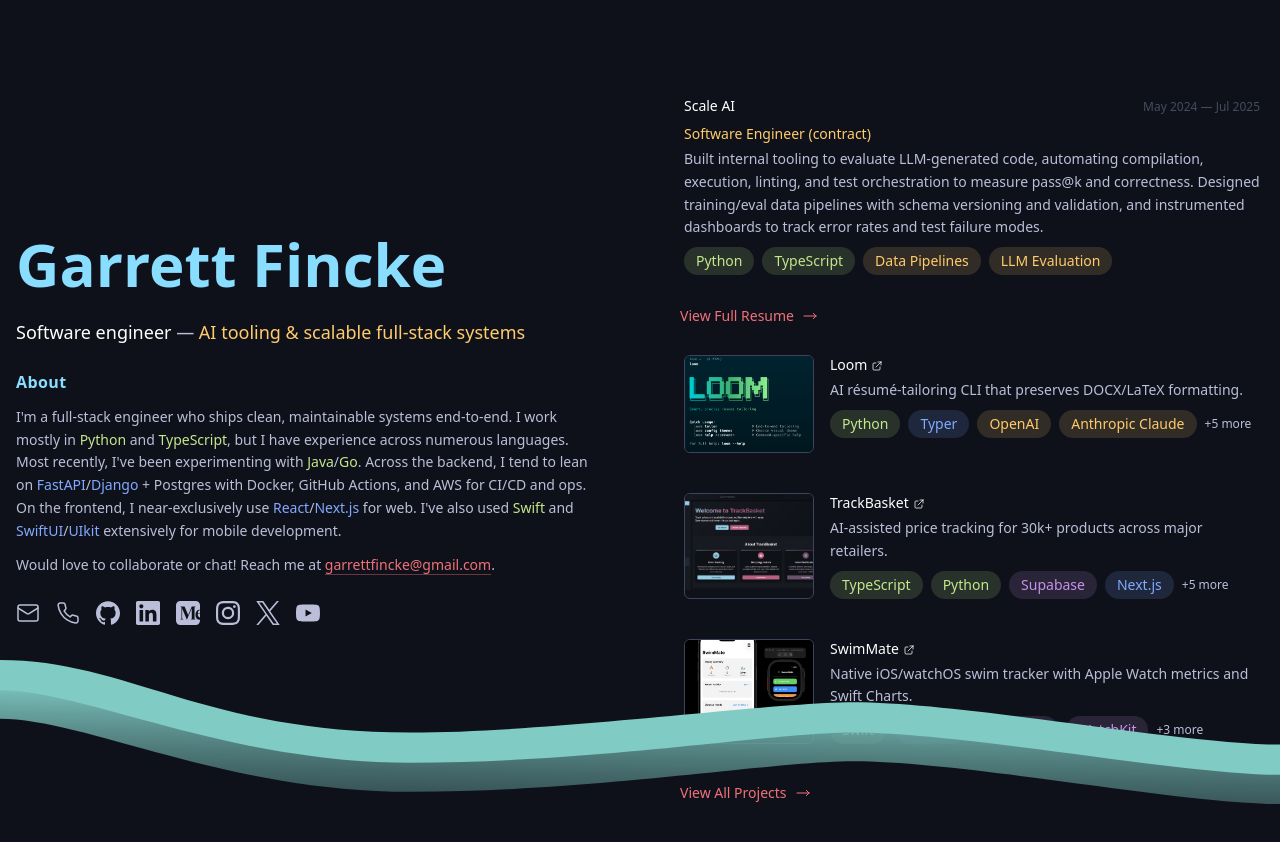
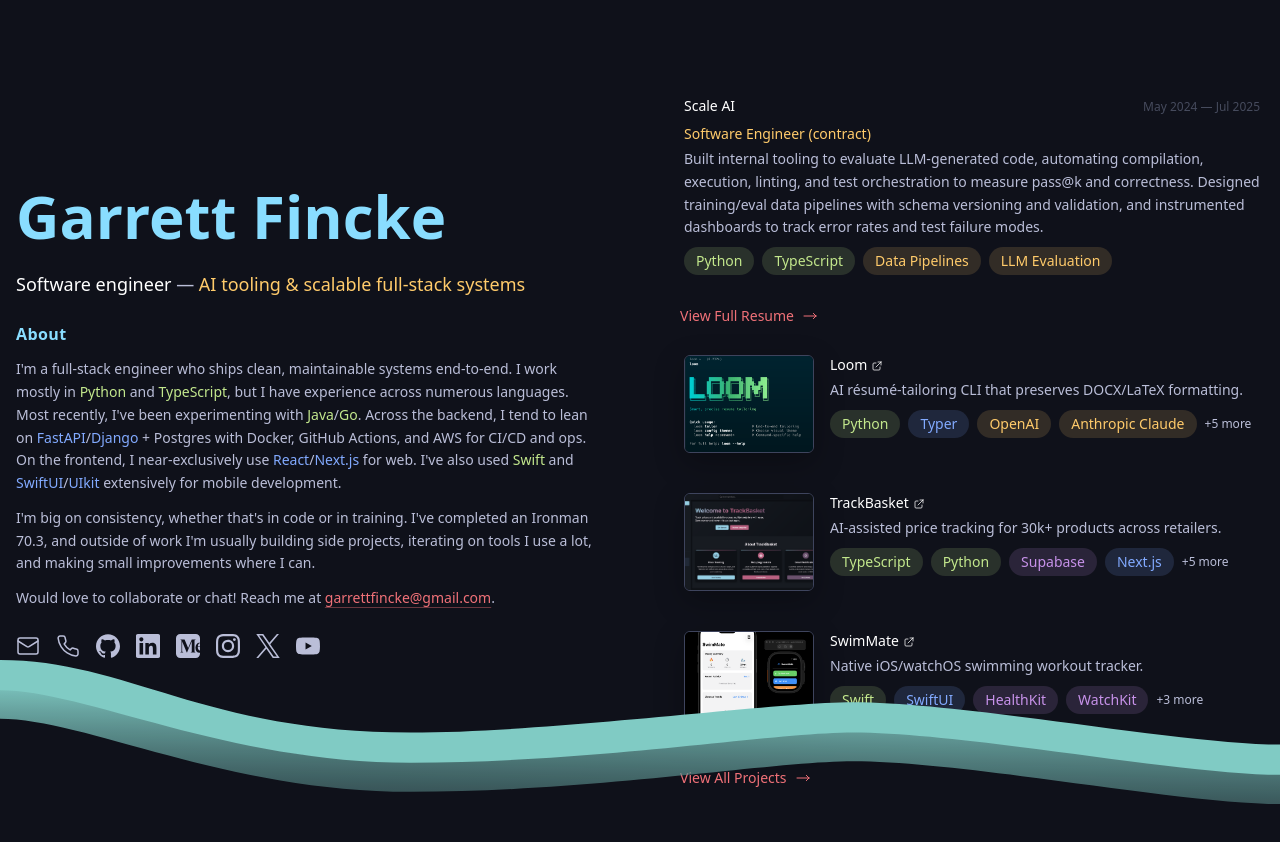
Before and after one commit to ggfincke/fincke.dev-v2, a React (Vite) app: page / in a window 1280 px wide. Shown: the top 842 px of the page. Built offline with nearby package versions, Linux system fonts and the light colour scheme.

Commit message:
added better usage of full screen for larger displays (4k monitor)

```diff
--- a/src/sections/experience/components/JobHistory.tsx
+++ b/src/sections/experience/components/JobHistory.tsx
@@ -3,16 +3,22 @@
 
 import { WORK_EXPERIENCE } from '../content/experienceTimeline';
 import { JobCard } from './JobCard';
+import { useMediaQuery } from '~/shared/hooks/useMediaQuery';
 
 // job history component
 export function JobHistory() {
+  const showExpandedExperience = useMediaQuery('(min-width: 1920px)');
+  const visibleJobs = WORK_EXPERIENCE.filter(job =>
+    job.visibility === 'wide' ? showExpandedExperience : true
+  );
+
   return (
     <section
-      className="animate-slide-in-right space-y-6 opacity-0 lg"
+      className="animate-slide-in-right space-y-6 opacity-0"
       style={{ animationDelay: '0.2s' }}
     >
       <ol className="space-y-6 sm:space-y-8 group/list">
-        {WORK_EXPERIENCE.map((job, index) => (
+        {visibleJobs.map((job, index) => (
           <li
             key={index}
             className="animate-slide-in-up opacity-0"
--- a/src/sections/experience/content/experienceTimeline.ts
+++ b/src/sections/experience/content/experienceTimeline.ts
@@ -12,6 +12,15 @@
       'Built internal tooling to evaluate LLM-generated code, automating compilation, execution, linting, and test orchestration to measure pass@k and correctness. Designed training/eval data pipelines with schema versioning and validation, and instrumented dashboards to track error rates and test failure modes.',
     technologies: ['Python', 'TypeScript', 'Data Pipelines', 'LLM Evaluation'],
     link: 'https://medium.com/@ggfincke/how-pass-k-is-used-to-evaluate-llm-coding-performance-296e5c4565bc',
+  },
+  {
+    title: 'CMPSC 475 Learning Assistant (iOS / Applications Programming)',
+    company: 'Pennsylvania State University',
+    dateRange: 'Aug 2024 — Dec 2024',
+    description:
+      'Mentored students in iOS/mobile application development using Swift and SwiftUI. Collaborated with faculty to tailor instruction based on student progress.',
+    technologies: ['Swift', 'SwiftUI', 'iOS'],
+    visibility: 'wide',
   },
   // NOT INCLUDED BC OF SPACE CONSTRAINTS :)
   // {
--- a/src/sections/featured-projects/components/FeaturedProjectImage.tsx
+++ b/src/sections/featured-projects/components/FeaturedProjectImage.tsx
@@ -12,11 +12,12 @@
   title,
 }: FeaturedProjectImageProps) {
   return (
-    <div className="relative z-10 flex-shrink-0 overflow-hidden rounded-md border border-[var(--border)]">
+    <div className="relative z-10 flex-shrink-0 overflow-hidden rounded-md border border-[var(--border)] bg-[var(--card)]/60 shadow-[0_10px_30px_rgba(0,0,0,0.28)] transition-all duration-500 ease-[cubic-bezier(0.22,1,0.36,1)] motion-reduce:transition-none lg:group-hover:-translate-y-[3px] lg:group-hover:shadow-[0_16px_40px_rgba(0,0,0,0.35)]">
+      <div className="pointer-events-none absolute inset-0 z-[1] opacity-0 bg-[radial-gradient(circle_at_18%_18%,rgba(128,203,196,0.35),transparent_48%),radial-gradient(circle_at_82%_0%,rgba(255,255,255,0.14),transparent_36%)] transition-opacity duration-500 ease-[cubic-bezier(0.22,1,0.36,1)] group-hover:opacity-100 motion-reduce:transition-none" />
       <img
         src={imagePath}
         alt={imageAlt || title}
-        className="h-24 w-32 object-cover transition group-hover:scale-105"
+        className="relative z-[2] h-24 w-32 object-cover transition-transform duration-500 ease-[cubic-bezier(0.22,1,0.36,1)] group-hover:translate-y-[-4px] group-hover:scale-[1.08] motion-reduce:transform-none"
       />
     </div>
   );
--- a/src/sections/featured-projects/components/FeaturedProjects.tsx
+++ b/src/sections/featured-projects/components/FeaturedProjects.tsx
@@ -4,13 +4,22 @@
 import { Link } from 'react-router-dom';
 import { ArrowIcon } from '~/shared/components/ui/ArrowIcon';
 import { getFeaturedProjects } from '~/sections/projects-archive/content/projectFilters';
-import { FEATURED_PROJECT_TITLES } from '../content/featuredProjects';
+import {
+  FEATURED_PROJECT_TITLES,
+  WIDE_FEATURED_PROJECT_TITLES,
+} from '../content/featuredProjects';
 import { FeaturedProjectCard } from './FeaturedProjectCard';
+import { useMediaQuery } from '~/shared/hooks/useMediaQuery';
 
 // featured projects component
 export function FeaturedProjects() {
-  const featured = getFeaturedProjects().filter(p =>
-    FEATURED_PROJECT_TITLES.includes(p.title)
+  const showExpandedProjects = useMediaQuery('(min-width: 1920px)');
+  const featuredTitles = showExpandedProjects
+    ? [...FEATURED_PROJECT_TITLES, ...WIDE_FEATURED_PROJECT_TITLES]
+    : FEATURED_PROJECT_TITLES;
+
+  const featured = getFeaturedProjects().filter(project =>
+    featuredTitles.includes(project.title)
   );
 
   return (
--- a/src/sections/featured-projects/content/featuredProjects.ts
+++ b/src/sections/featured-projects/content/featuredProjects.ts
@@ -2,3 +2,4 @@
 // featured projects data
 
 export const FEATURED_PROJECT_TITLES = ['Loom', 'TrackBasket', 'SwimMate'];
+export const WIDE_FEATURED_PROJECT_TITLES = ['Minecart'];
--- a/src/sections/home/components/About.tsx
+++ b/src/sections/home/components/About.tsx
@@ -67,12 +67,15 @@
       >
         {ABOUT_CONTENT.heading}
       </h2>
-      <p
-        className="mt-3 text-sm leading-relaxed text-[var(--muted)]"
-        dangerouslySetInnerHTML={{
-          __html: highlightText(ABOUT_CONTENT.paragraphs[0]),
-        }}
-      />
+      {ABOUT_CONTENT.paragraphs.slice(0, 2).map((text, index) => (
+        <p
+          key={index}
+          className="mt-3 text-sm leading-relaxed text-[var(--muted)]"
+          dangerouslySetInnerHTML={{
+            __html: highlightText(text),
+          }}
+        />
+      ))}
       <p className="mt-3 text-sm leading-relaxed text-[var(--muted)]">
         Would love to collaborate or chat! Reach me at{' '}
         <InlineLink href={`mailto:${ABOUT_CONTENT.email}`}>
--- a/src/sections/projects-archive/content/projects.tsx
+++ b/src/sections/projects-archive/content/projects.tsx
@@ -6,8 +6,7 @@
 export const projects: Project[] = [
   {
     title: 'Minecart',
-    tagline:
-      'Discord bot that boots, monitors, and admins Minecraft servers across Docker & AWS.',
+    tagline: 'Discord bot that boots, monitors, and admins Minecraft servers.',
     dateRange: 'September 2025 – Present',
     status: 'live',
     madeFor: 'Personal',
@@ -124,8 +123,7 @@
   },
   {
     title: 'TrackBasket',
-    tagline:
-      'AI‑assisted price tracking for 30k+ products across major retailers.',
+    tagline: 'AI‑assisted price tracking for 30k+ products across retailers.',
     dateRange: 'May 2025 - Present',
     status: 'live',
     madeFor: 'Bolt Hackathon',
@@ -155,8 +153,7 @@
   },
   {
     title: 'SwimMate',
-    tagline:
-      'Native iOS/watchOS swim tracker with Apple Watch metrics and Swift Charts.',
+    tagline: 'Native iOS/watchOS swimming workout tracker.',
     dateRange: 'Feb 2024 - Jun 2024, May 2025 - Present',
     status: 'in-development',
     madeFor: 'Penn State',
--- /dev/null
+++ b/src/shared/hooks/useMediaQuery.ts
@@ -0,0 +1,28 @@
+// src/shared/hooks/useMediaQuery.ts
+// simple viewport media query hook for client-side components
+
+import { useEffect, useState } from 'react';
+
+// subscribe to a media query and return whether it currently matches
+export function useMediaQuery(query: string) {
+  const [matches, setMatches] = useState(() => {
+    if (typeof window === 'undefined') return false;
+    return window.matchMedia(query).matches;
+  });
+
+  useEffect(() => {
+    if (typeof window === 'undefined') return undefined;
+
+    const mediaQuery = window.matchMedia(query);
+    const updateMatch = (event: MediaQueryListEvent) =>
+      setMatches(event.matches);
+
+    // sync initial value + subscribe
+    setMatches(mediaQuery.matches);
+    mediaQuery.addEventListener('change', updateMatch);
+
+    return () => mediaQuery.removeEventListener('change', updateMatch);
+  }, [query]);
+
+  return matches;
+}
--- a/src/shared/types/content.ts
+++ b/src/shared/types/content.ts
@@ -19,6 +19,7 @@
   description: string;
   technologies?: string[];
   link?: string;
+  visibility?: 'default' | 'wide';
 }
 
 export interface SocialLink {
```
